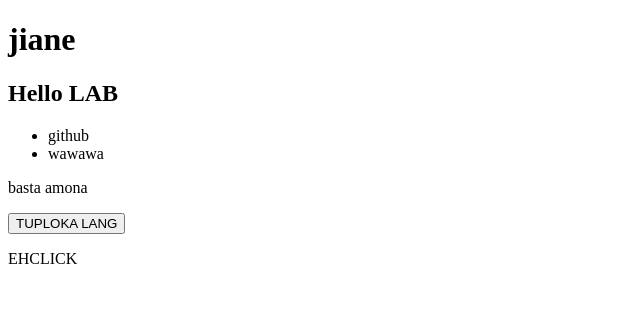
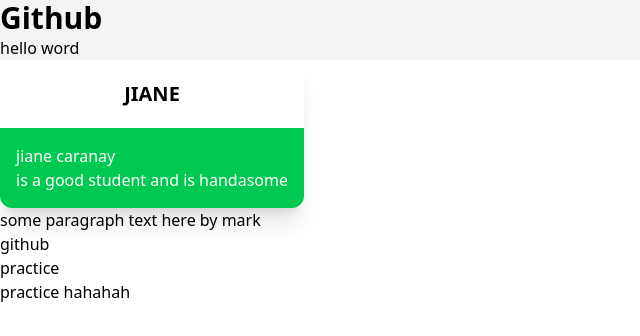
Before and after one commit to jianecaranay26-tech/jiane26, a plain HTML site: page index.html in a window 1280 px wide. Shown: the whole page, without its empty margins (0-640 px from the left). Drawn offline with nearby package versions, Linux system fonts and the light colour scheme.

Commit message:
Add files via upload

```diff
--- a/index.html
+++ b/index.html
@@ -1,25 +1,39 @@
 <!DOCTYPE html>
 <html lang="en">
 <head>
-    <link rel="styleshet" href="style.css"
     <meta charset="UTF-8">
     <meta name="viewport" content="width=device-width, initial-scale=1.0">
     <title>GIFHUB</title>
+    <script src="https://cdn.jsdelivr.net/npm/@tailwindcss/browser@4"></script>
 </head>
-<body class="row1">
-    <h1>jiane</h1>
-    <h2>Hello LAB</h2>
+<body >
+    <div class="bg-gray-100">
 
-    <ul>
-        <li>github</li>
-        <li>wawawa</li>
-    </ul>
+    <h1 class="text-3xl font-bold">Github</h1>
+    <h2>hello word</h2>
+</div>
 
-<p>basta amona</p>
+     <div class="bg-white text-black w-fit rounded-lg shadow-xl a-20">
 
-<button id="btn">TUPLOKA LANG</button>
-<p id="msg">EHCLICK</p>
-<script src="script.js"></script>
+         <div class="p-5 text-center font-bold font-sams text-xl">
+            <H1>JIANE</H1>
+         </div>
+
+    <div class="bg-green-500 text-white p-4 rounded-b-xl">
+        <p> jiane caranay</br>is a good student and is handasome</p>
+    </div>
+
+     </div>
+
+
+
+
+<p>some paragraph text here by mark</p>
+<p>github</p>
+<p>practice</p>
+<p>practice hahahah</p>
+
+
 
 </body>
 
--- a/style.css
+++ b/style.css
@@ -1,3 +1,3 @@
-.row1{
+body {
     background-color: aqua;
 }
```
